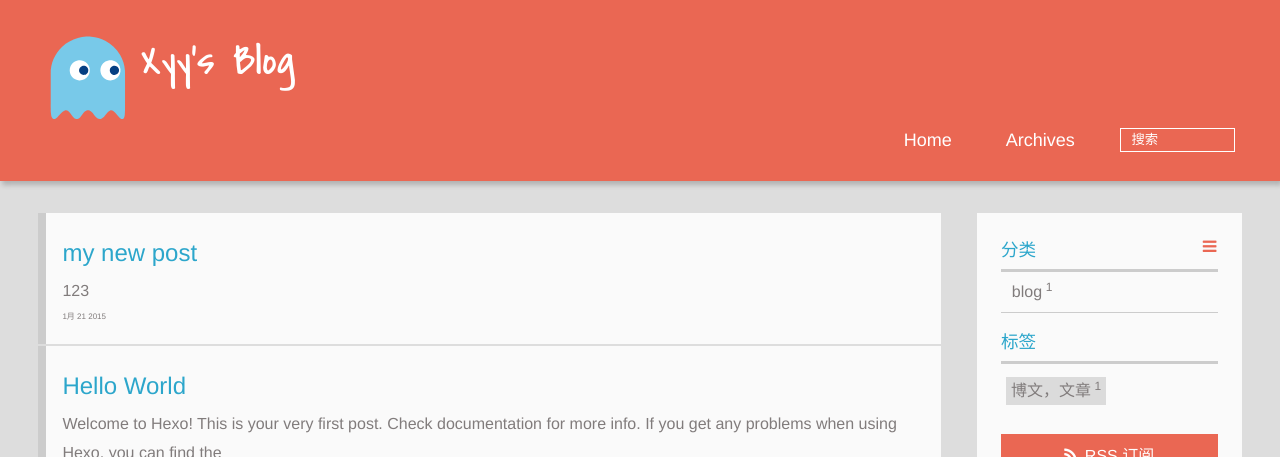
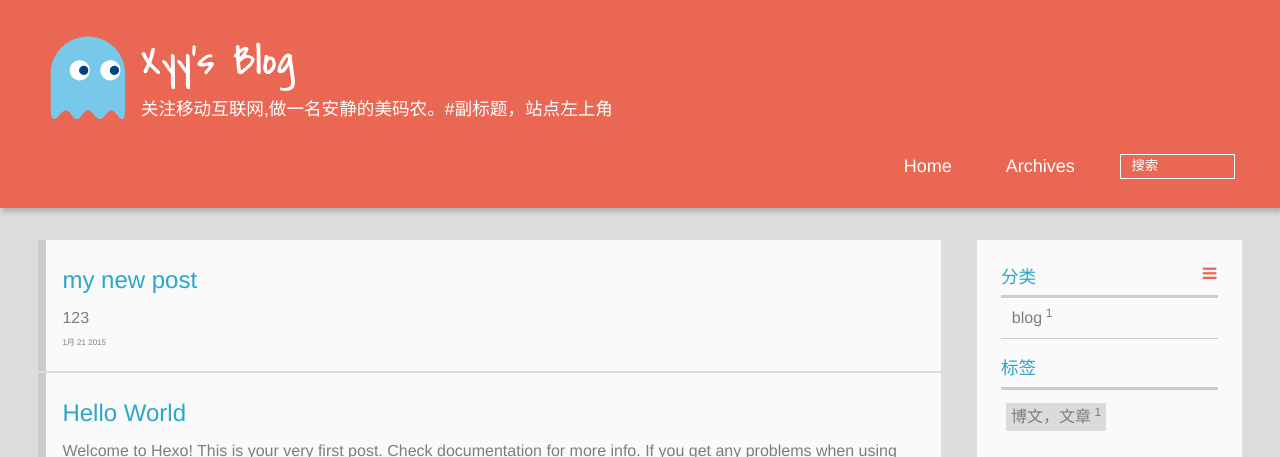
Before and after one commit to xuyouyang/xuyouyang.github.io, a plain HTML site: page index.html in a window 1280 px wide. Shown: the top 457 px of the page. Drawn offline with Linux system fonts and the light colour scheme; a script that the page names is missing.

Commit message:
Site updated: 2015-01-23 15:41:24

```diff
--- a/index.html
+++ b/index.html
@@ -8,6 +8,8 @@
     <meta name="viewport" content="width=device-width, initial-scale=1, maximum-scale=3, minimum-scale=1">
 
     <meta name="author" content="xuyouyang">
+
+    <meta name="description" content="xuyouyang,徐有阳#给搜索引擎看的，对站点的描述">
 
 
 
@@ -44,7 +46,7 @@
 
 			<div id="textlogo">
 				<h1 class="site-name"><a href="/" title="Xyy&#39;s Blog">Xyy&#39;s Blog</a></h1>
-				<h2 class="blog-motto"></h2>
+				<h2 class="blog-motto">关注移动互联网,做一名安静的美码农。#副标题，站点左上角</h2>
 			</div>
 			<div class="navbar"><a class="navbutton navmobile" href="#" title="菜单">
 			</a></div>
```
Also changed, not shown: 2015/01/21/hello-world/index.html (+1 -1 lines), 2015/01/21/my-new-post/index.html (+1 -1 lines), archives/2015/01/index.html (+3 -1 lines), archives/2015/index.html (+3 -1 lines), archives/index.html (+3 -1 lines), categories/blog/index.html (+3 -1 lines), tags/博文，文章/index.html (+3 -1 lines).
